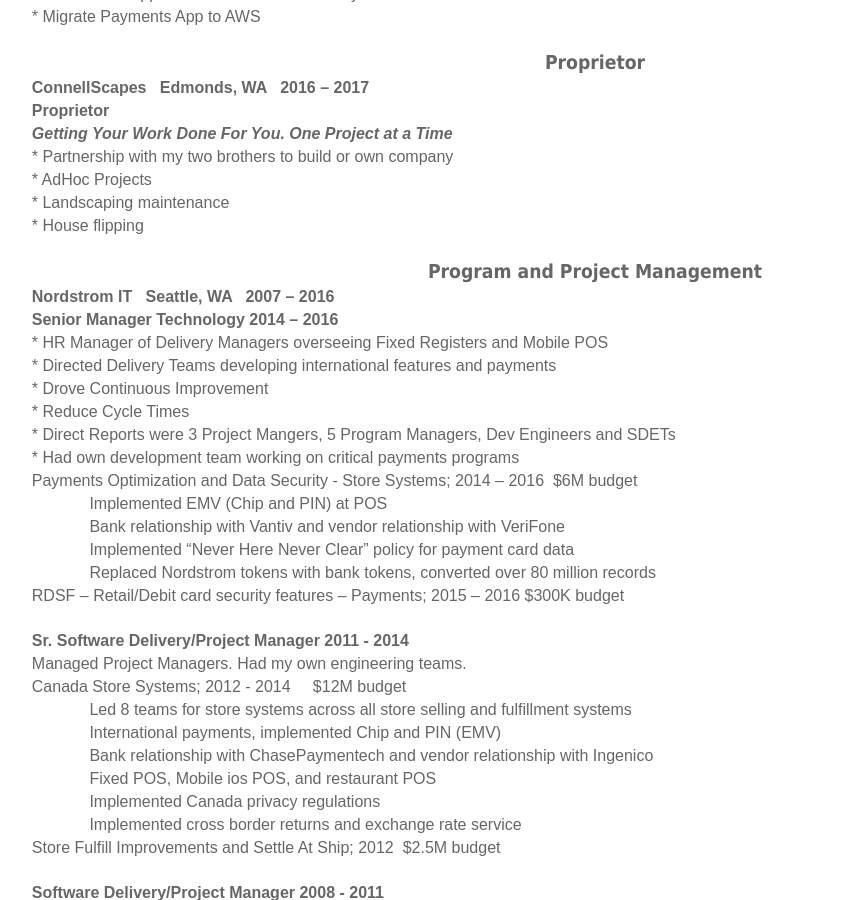
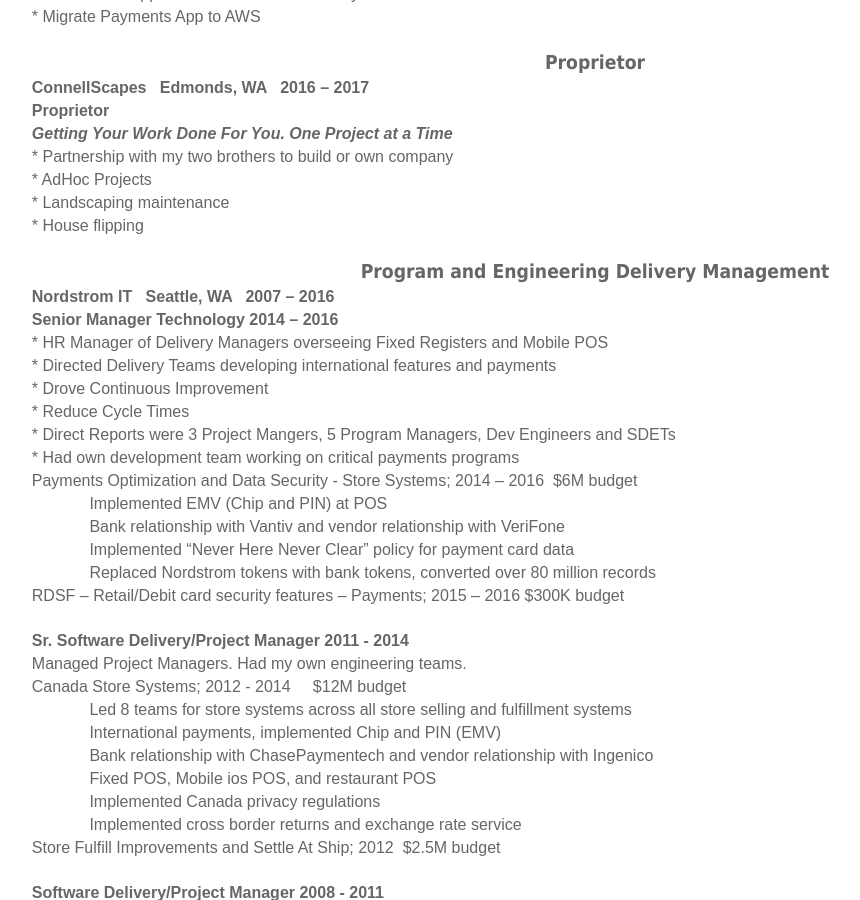
Before and after one commit to mo4dawg/mo4dawg.github.io, a Jekyll site: the page built from CV/index.html, in a window 1280 px wide and 900 px high, scrolled down 1286 px. Shown: the whole window, without its empty margins (45-905 px from the left). Built offline with Jekyll 4.4.1, drawn with Linux system fonts in a browser that asks for light colours.

Commit message:
Update index.html

```diff
--- a/CV/index.html
+++ b/CV/index.html
@@ -545,7 +545,7 @@
 	text-align:center;line-height:normal;border:none;mso-border-top-alt:solid #C6D9F1 6.0pt;
 	padding:0in;mso-padding-alt:1.0pt 0in 0in 0in'><span style='mso-bookmark:top'><b
 	style='mso-bidi-font-weight:normal'><span style='font-family:"Tahoma","sans-serif";
-	mso-fareast-font-family:"Times New Roman"'>Program and Project Management<o:p></o:p></span></b></span></p>
+	mso-fareast-font-family:"Times New Roman"'>Program and Engineering Delivery Management<o:p></o:p></span></b></span></p>
 
 </div>
 
```
